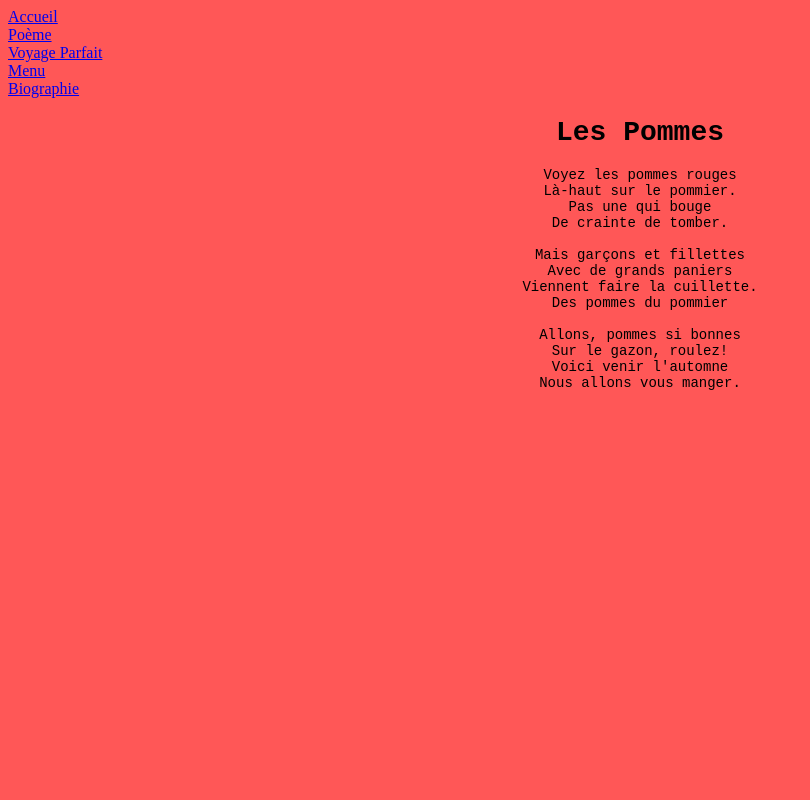
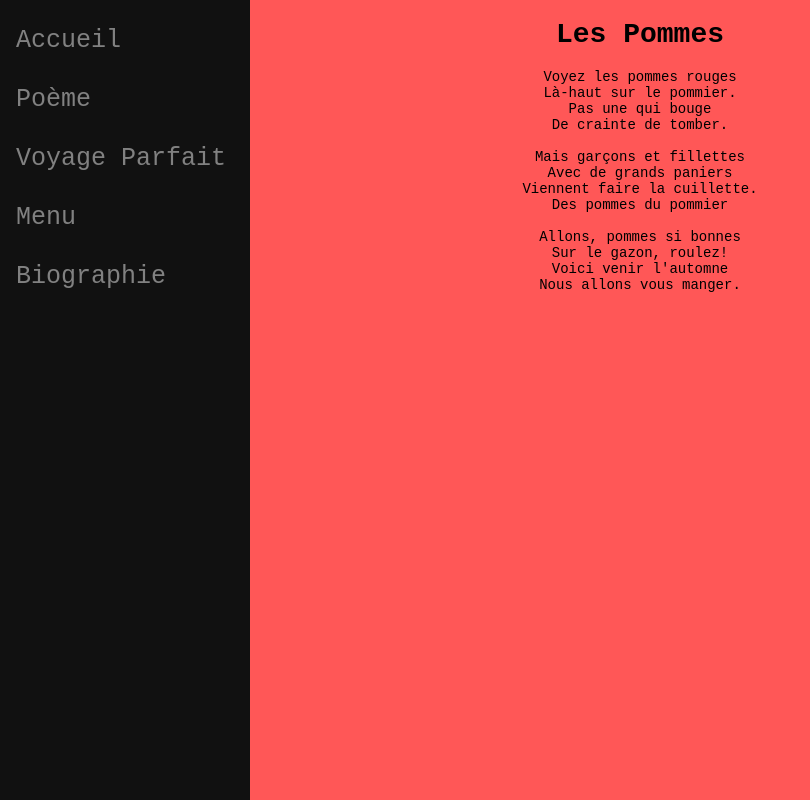
Before and after one commit to AMF-82/AMF.github.io, a plain HTML site: page impact.html in a window 1280 px wide. Shown: the whole page, without its empty margins (0-810 px from the left). Drawn offline with Linux system fonts and the light colour scheme.

Commit message:
Update impact.html

```diff
--- a/impact.html
+++ b/impact.html
@@ -4,7 +4,7 @@
 <head>
     <title>Notre Impact</title>
     <meta charset="utf-8" />
-    <link rel="stylesheet" href="CSS/poeme.css">
+    <link rel="stylesheet" href="CSS/impact.css">
     <style>
         body {
             background-color: #ff5757;
```
